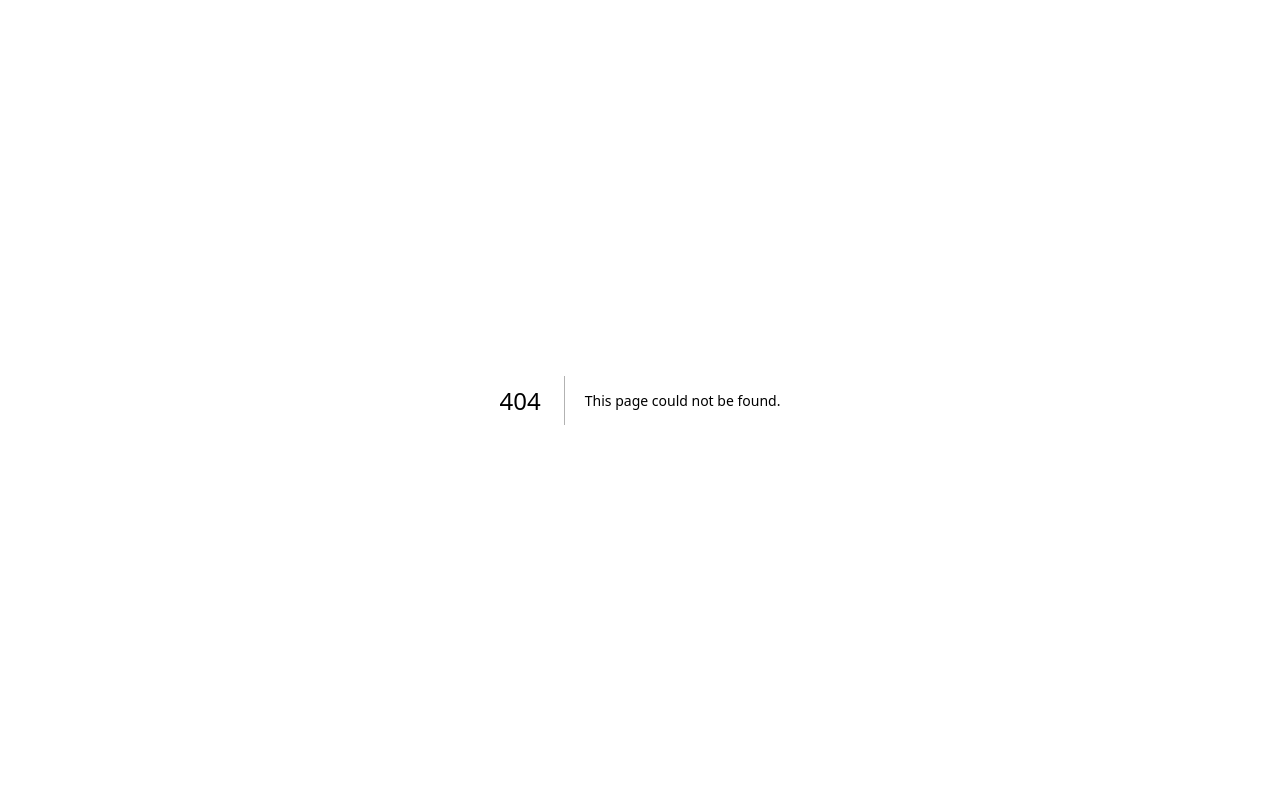
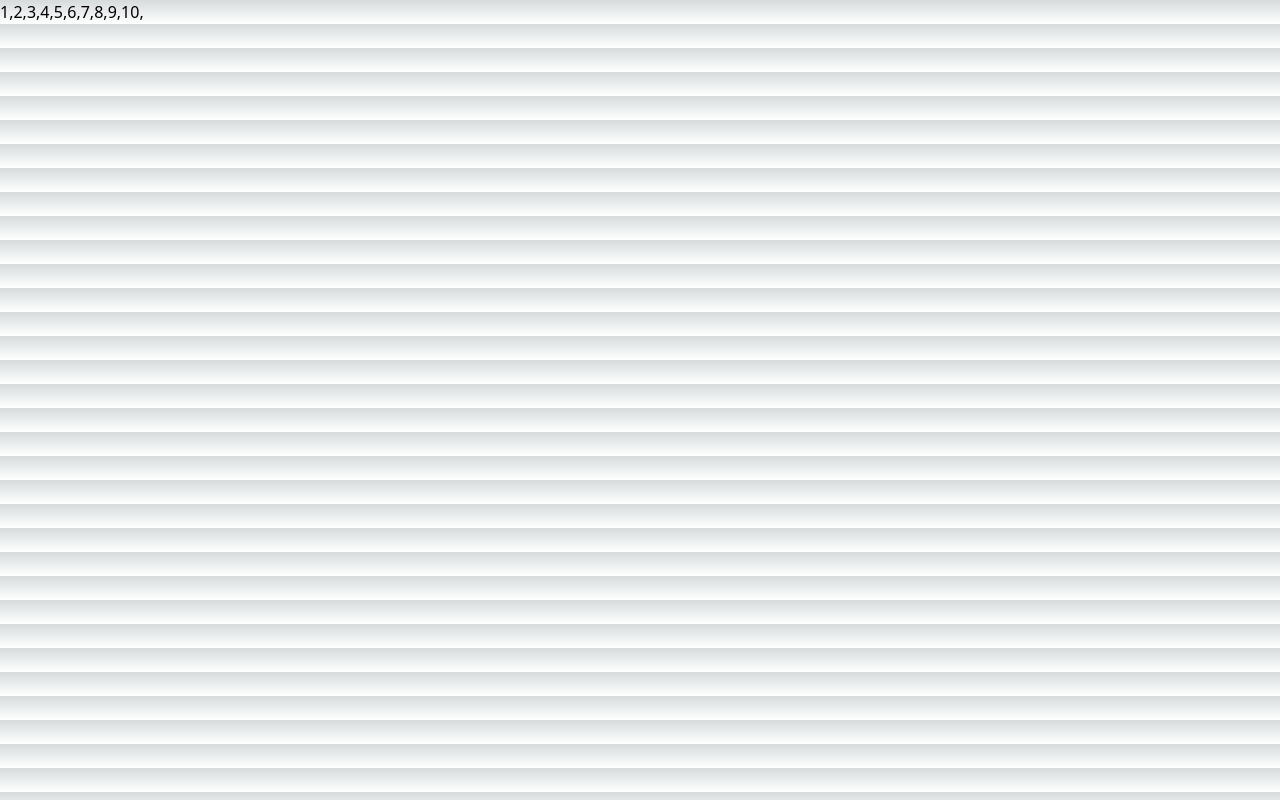
Before and after one commit to izaiasrios/exercicios, a Next.js app: page /basicos/lista2 in a window 1280 px wide. Before the commit this address had no page. Built offline with nearby package versions, Linux system fonts and the light colour scheme.

Commit message:
Desafio Lista

```diff
--- /dev/null
+++ b/src/pages/basicos/lista1.jsx
@@ -0,0 +1,20 @@
+
+export default function lista() {
+
+return (
+    <div>
+        <span>1,</span>
+        <span>2,</span>
+        <span>3,</span>
+        <span>4,</span>
+        <span>5,</span>
+        <span>6,</span>
+        <span>7,</span>
+        <span>8,</span>
+        <span>9,</span>
+        <span>10,</span>
+    </div>
+
+)
+
+}
--- /dev/null
+++ b/src/pages/basicos/lista2.jsx
@@ -0,0 +1,26 @@
+function gerarLista() {
+    const lista = [
+        <span>1,</span>,
+        <span>2,</span>,
+        <span>3,</span>,
+        <span>4,</span>,
+        <span>5,</span>,
+        <span>6,</span>,
+        <span>7,</span>,
+        <span>8,</span>,
+        <span>9,</span>,
+        <span>10,</span>,
+    ]
+
+    return lista
+}
+
+export default function lista() {
+return (
+    <div>
+        {gerarLista()}
+    </div>
+
+)
+
+}
--- /dev/null
+++ b/src/pages/basicos/lista3.jsx
@@ -0,0 +1,24 @@
+function gerarLista(final = 10) {
+    const lista = []
+    for(let i = 1; i <= final; i++){
+        lista.push(<span>{i},</span>)
+    }
+    return lista
+}
+
+export default function lista() {
+return (
+    <div>
+        <div>
+            {gerarLista(20)}
+        </div>
+
+        <div>
+            {gerarLista(3)}
+        </div>
+    </div>
+
+
+)
+
+}
```
